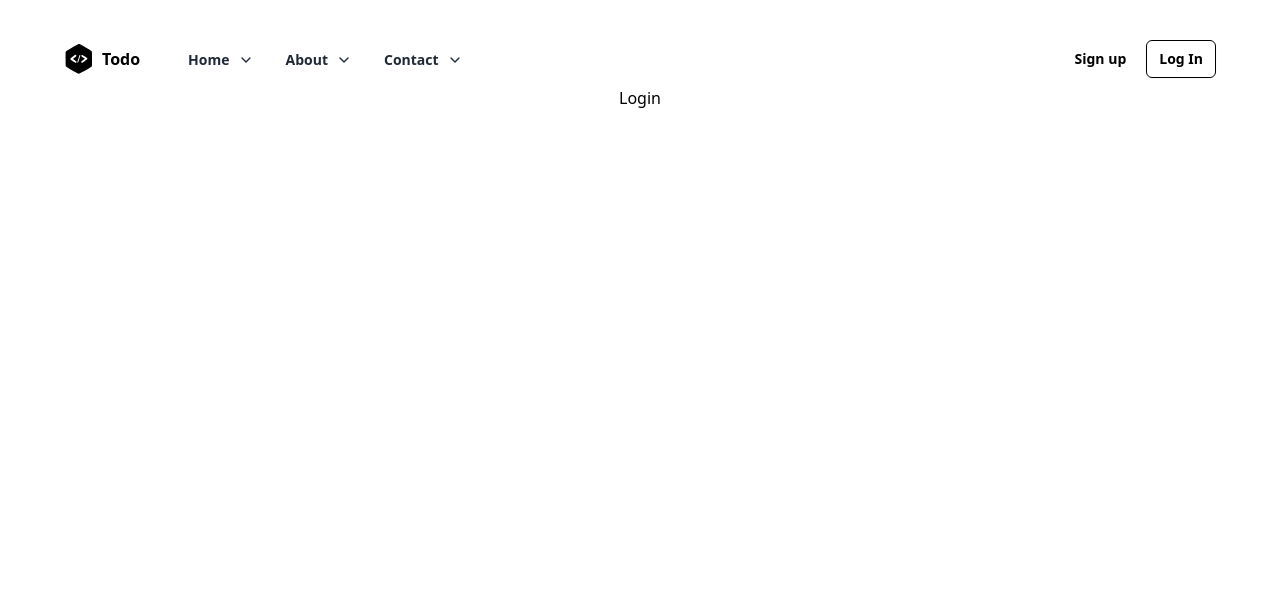
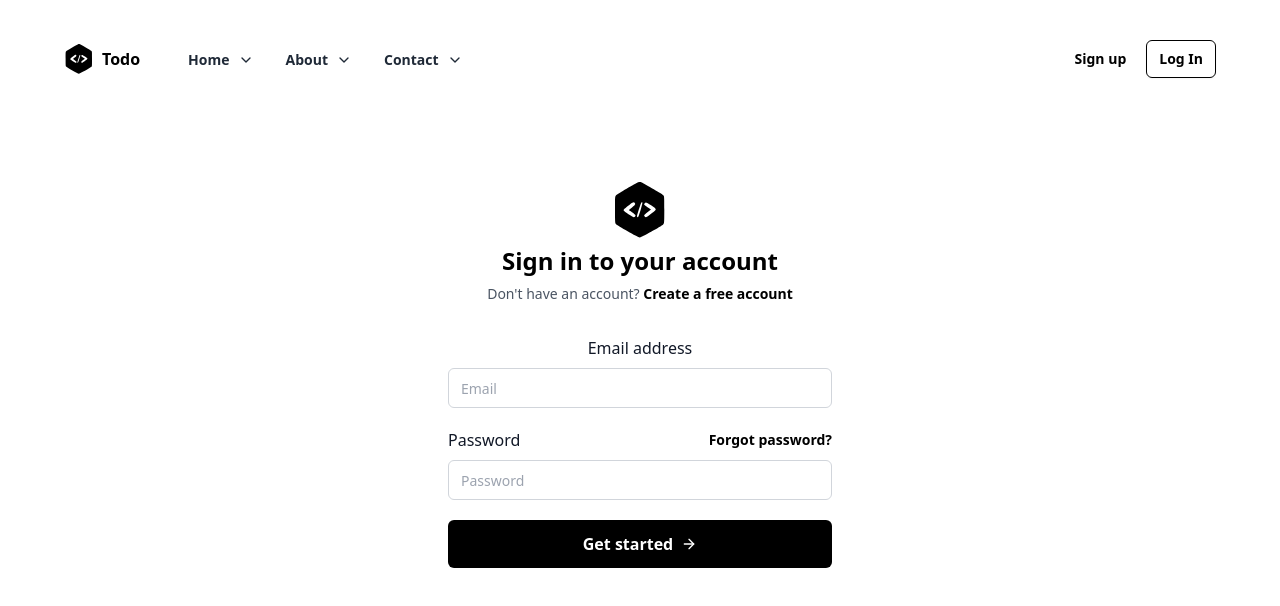
Before and after one commit to Ranjan095/zeuron-ai_Todo_App_frontend, a React (Vite) app: page /login in a window 1280 px wide. Shown: the top 606 px of the page. Built offline with nearby package versions, Linux system fonts and the light colour scheme.

Commit message:
redux has been added

```diff
--- a/package.json
+++ b/package.json
@@ -13,8 +13,11 @@
     "lucide-react": "^0.378.0",
     "react": "^18.2.0",
     "react-dom": "^18.2.0",
+    "react-redux": "^9.1.2",
     "react-router": "^6.23.1",
-    "react-router-dom": "^6.23.1"
+    "react-router-dom": "^6.23.1",
+    "redux": "^5.0.1",
+    "redux-thunk": "^3.1.0"
   },
   "devDependencies": {
     "@types/react": "^18.2.66",
--- a/src/App.jsx
+++ b/src/App.jsx
@@ -1,6 +1,9 @@
+import { useSelector } from "react-redux";
 import "./App.css";
 
 function App() {
+  let store = useSelector((store) => store.authReducer);
+  console.log(store);
   return (
     <div>
       <h1 className=" font-bold text-3xl"> hello RAnjan</h1>
--- a/src/components/login/Login.jsx
+++ b/src/components/login/Login.jsx
@@ -1,8 +1,159 @@
+import { ArrowRight } from "lucide-react";
+import { useState } from "react";
+import { useDispatch } from "react-redux";
+import { Link } from "react-router-dom";
+import { loginUser } from "../../redux/auth/authAction";
 
-const Login = () => {
+let obj = {
+  email: "",
+  password: "",
+};
+
+function Login() {
+  let [formData, setForaData] = useState(obj);
+
+  let dispatch = useDispatch();
+
+  let handleInput = (e) => {
+    let { name, value } = e.target;
+    // let name =e.target.name;
+    setForaData({ ...formData, [name]: value });
+  };
+
+  let handleSubmit = (e) => {
+    e.preventDefault();
+    // console.log(formData);
+    dispatch(loginUser(formData));
+  };
   return (
-    <div>Login</div>
-  )
+    <section>
+      <div className="flex items-center justify-center px-4 py-10 sm:px-6 sm:py-16 lg:px-8 lg:py-24">
+        <div className="xl:mx-auto xl:w-full xl:max-w-sm 2xl:max-w-md">
+          <div className="mb-2 flex justify-center">
+            <svg
+              width="50"
+              height="56"
+              viewBox="0 0 50 56"
+              fill="none"
+              xmlns="http://www.w3.org/2000/svg"
+            >
+              <path
+                d="M23.2732 0.2528C20.8078 1.18964 2.12023 12.2346 1.08477 13.3686C0 14.552 0 14.7493 0 27.7665C0 39.6496 0.0986153 41.1289 0.83823 42.0164C2.12023 43.5449 23.2239 55.4774 24.6538 55.5267C25.9358 55.576 46.1027 44.3832 48.2229 42.4602C49.3077 41.474 49.3077 41.3261 49.3077 27.8158C49.3077 14.3055 49.3077 14.1576 48.2229 13.1714C46.6451 11.7415 27.1192 0.450027 25.64 0.104874C24.9497 -0.0923538 23.9142 0.00625992 23.2732 0.2528ZM20.2161 21.8989C20.2161 22.4906 18.9835 23.8219 17.0111 25.3997C15.2361 26.7803 13.8061 27.9637 13.8061 28.0623C13.8061 28.1116 15.2361 29.0978 16.9618 30.2319C18.6876 31.3659 20.2655 32.6479 20.4134 33.0917C20.8078 34.0286 19.871 35.2119 18.8355 35.2119C17.8001 35.2119 9.0233 29.3936 8.67815 28.5061C8.333 27.6186 9.36846 26.5338 14.3485 22.885C17.6521 20.4196 18.4904 20.0252 19.2793 20.4196C19.7724 20.7155 20.2161 21.3565 20.2161 21.8989ZM25.6893 27.6679C23.4211 34.9161 23.0267 35.7543 22.1391 34.8668C21.7447 34.4723 22.1391 32.6479 23.6677 27.9637C26.2317 20.321 26.5275 19.6307 27.2671 20.3703C27.6123 20.7155 27.1685 22.7864 25.6893 27.6679ZM36.0932 23.2302C40.6788 26.2379 41.3198 27.0269 40.3337 28.1609C39.1503 29.5909 31.6555 35.2119 30.9159 35.2119C29.9298 35.2119 28.9436 33.8806 29.2394 33.0424C29.3874 32.6479 30.9652 31.218 32.7403 29.8867L35.9946 27.4706L32.5431 25.1532C30.6201 23.9205 29.0915 22.7371 29.0915 22.5892C29.0915 21.7509 30.2256 20.4196 30.9159 20.4196C31.3597 20.4196 33.6771 21.7016 36.0932 23.2302Z"
+                fill="black"
+              />
+            </svg>
+          </div>
+          <h2 className="text-center text-2xl font-bold leading-tight text-black">
+            Sign in to your account
+          </h2>
+          <p className="mt-2 text-center text-sm text-gray-600 ">
+            Don&apos;t have an account?{" "}
+            <Link
+              to="/signup"
+              title=""
+              className="font-semibold text-black transition-all duration-200 hover:underline"
+            >
+              Create a free account
+            </Link>
+          </p>
+          <form onSubmit={handleSubmit} className="mt-8">
+            <div className="space-y-5">
+              <div>
+                <label
+                  htmlFor=""
+                  className="text-base font-medium text-gray-900"
+                >
+                  {" "}
+                  Email address{" "}
+                </label>
+                <div className="mt-2">
+                  <input
+                    name="email"
+                    onChange={handleInput}
+                    value={formData.email}
+                    className="flex h-10 w-full rounded-md border border-gray-300 bg-transparent px-3 py-2 text-sm placeholder:text-gray-400 focus:outline-none focus:ring-1 focus:ring-gray-400 focus:ring-offset-1 disabled:cursor-not-allowed disabled:opacity-50"
+                    type="email"
+                    placeholder="Email"
+                  ></input>
+                </div>
+              </div>
+              <div>
+                <div className="flex items-center justify-between">
+                  <label
+                    htmlFor=""
+                    className="text-base font-medium text-gray-900"
+                  >
+                    {" "}
+                    Password{" "}
+                  </label>
+                  <Link
+                    to={"#"}
+                    href="#"
+                    title=""
+                    className="text-sm font-semibold text-black hover:underline"
+                  >
+                    {" "}
+                    Forgot password?{" "}
+                  </Link>
+                </div>
+                <div className="mt-2">
+                  <input
+                    value={formData.password}
+                    onChange={handleInput}
+                    name="password"
+                    className="flex h-10 w-full rounded-md border border-gray-300 bg-transparent px-3 py-2 text-sm placeholder:text-gray-400 focus:outline-none focus:ring-1 focus:ring-gray-400 focus:ring-offset-1 disabled:cursor-not-allowed disabled:opacity-50"
+                    type="password"
+                    placeholder="Password"
+                  ></input>
+                </div>
+              </div>
+              <div>
+                <button
+                  type="submit"
+                  className="inline-flex w-full items-center justify-center rounded-md bg-black px-3.5 py-2.5 font-semibold leading-7 text-white hover:bg-black/80"
+                >
+                  Get started <ArrowRight className="ml-2" size={16} />
+                </button>
+              </div>
+            </div>
+          </form>
+          {/* <div className="mt-3 space-y-3">
+            <button
+              type="button"
+              className="relative inline-flex w-full items-center justify-center rounded-md border border-gray-400 bg-white px-3.5 py-2.5 font-semibold text-gray-700 transition-all duration-200 hover:bg-gray-100 hover:text-black focus:bg-gray-100 focus:text-black focus:outline-none"
+            >
+              <span className="mr-2 inline-block">
+                <svg
+                  className="h-6 w-6 text-rose-500"
+                  xmlns="http://www.w3.org/2000/svg"
+                  viewBox="0 0 24 24"
+                  fill="currentColor"
+                >
+                  <path d="M20.283 10.356h-8.327v3.451h4.792c-.446 2.193-2.313 3.453-4.792 3.453a5.27 5.27 0 0 1-5.279-5.28 5.27 5.27 0 0 1 5.279-5.279c1.259 0 2.397.447 3.29 1.178l2.6-2.599c-1.584-1.381-3.615-2.233-5.89-2.233a8.908 8.908 0 0 0-8.934 8.934 8.907 8.907 0 0 0 8.934 8.934c4.467 0 8.529-3.249 8.529-8.934 0-.528-.081-1.097-.202-1.625z"></path>
+                </svg>
+              </span>
+              Sign in with Google
+            </button>
+            <button
+              type="button"
+              className="relative inline-flex w-full items-center justify-center rounded-md border border-gray-400 bg-white px-3.5 py-2.5 font-semibold text-gray-700 transition-all duration-200 hover:bg-gray-100 hover:text-black focus:bg-gray-100 focus:text-black focus:outline-none"
+            >
+              <span className="mr-2 inline-block">
+                <svg
+                  className="h-6 w-6 text-[#2563EB]"
+                  xmlns="http://www.w3.org/2000/svg"
+                  viewBox="0 0 24 24"
+                  fill="currentColor"
+                >
+                  <path d="M13.397 20.997v-8.196h2.765l.411-3.209h-3.176V7.548c0-.926.258-1.56 1.587-1.56h1.684V3.127A22.336 22.336 0 0 0 14.201 3c-2.444 0-4.122 1.492-4.122 4.231v2.355H7.332v3.209h2.753v8.202h3.312z"></path>
+                </svg>
+              </span>
+              Sign in with Facebook
+            </button>
+          </div> */}
+        </div>
+      </div>
+    </section>
+  );
 }
-
-export default Login
+export default Login;
--- a/src/main.jsx
+++ b/src/main.jsx
@@ -2,11 +2,13 @@ import ReactDOM from "react-dom/client";
 import App from "./App.jsx";
 import "./index.css";
 import { createBrowserRouter, Outlet, RouterProvider } from "react-router-dom";
-import {Navbar} from "./components/navbar/Navbar.jsx";
+import { Provider } from "react-redux";
+import { Navbar } from "./components/navbar/Navbar.jsx";
 import Login from "./components/login/Login.jsx";
 import SignupUser from "./components/signup/SignupUser.jsx";
 import ErrorPage from "./components/ErrorPage.jsx";
 import { PrivetRoute } from "./components/allRoutes/PrivateRoute.jsx";
+import store from "./redux/store.js";
 
 let AppLayout = () => {
   return (
@@ -20,7 +22,11 @@ let AppLayout = () => {
 const router = createBrowserRouter([
   {
     path: "/",
-    element: <AppLayout />,
+    element: (
+      <Provider store={store}>
+        <AppLayout />
+      </Provider>
+    ),
     errorElement: <ErrorPage />,
     children: [
       {
--- /dev/null
+++ b/src/redux/auth/authAction.js
@@ -0,0 +1,3 @@
+export let loginUser = (data) => (dispatch) => {
+
+};
--- /dev/null
+++ b/src/redux/auth/authReducer.js
@@ -0,0 +1,13 @@
+let initialState = {
+  isAuth: false,
+  isLoading: false,
+};
+
+let authReducer = (state = initialState, { type, payload }) => {
+  switch (type) {
+    default:
+      return state;
+  }
+};
+
+export default authReducer;
--- /dev/null
+++ b/src/redux/auth/authType.js
@@ -0,0 +1,3 @@
+export let LOGIN_REQUEST = "LOGIN_REQUEST";
+export let LOGIN_SUCCESS = "LOGIN_SUCCESS";
+export let LOGIN_ERROR = "LOGIN_ERROR";
--- /dev/null
+++ b/src/redux/store.js
@@ -0,0 +1,13 @@
+import { applyMiddleware, combineReducers, legacy_createStore } from "redux";
+import { thunk } from "redux-thunk";
+import taskReducer from "./task/taskReducer";
+import authReducer from "./auth/authReducer";
+
+let rootReducer = combineReducers({
+  taskReducer,
+  authReducer,
+});
+
+let store = legacy_createStore(rootReducer, applyMiddleware(thunk));
+
+export default store;
--- /dev/null
+++ b/src/redux/task/taskReducer.js
@@ -0,0 +1,13 @@
+let initialState = {
+  tasks: [],
+  isLoading: false,
+};
+
+let taskReducer = (state = initialState, { type, payload }) => {
+  switch (type) {
+    default:
+      return state;
+  }
+};
+
+export default taskReducer;
```
Also changed, not shown: src/redux/task/taskAction.js (added), src/redux/task/taskActionType.js (added), 1 other file (tests, documents, lock files or other folders).
